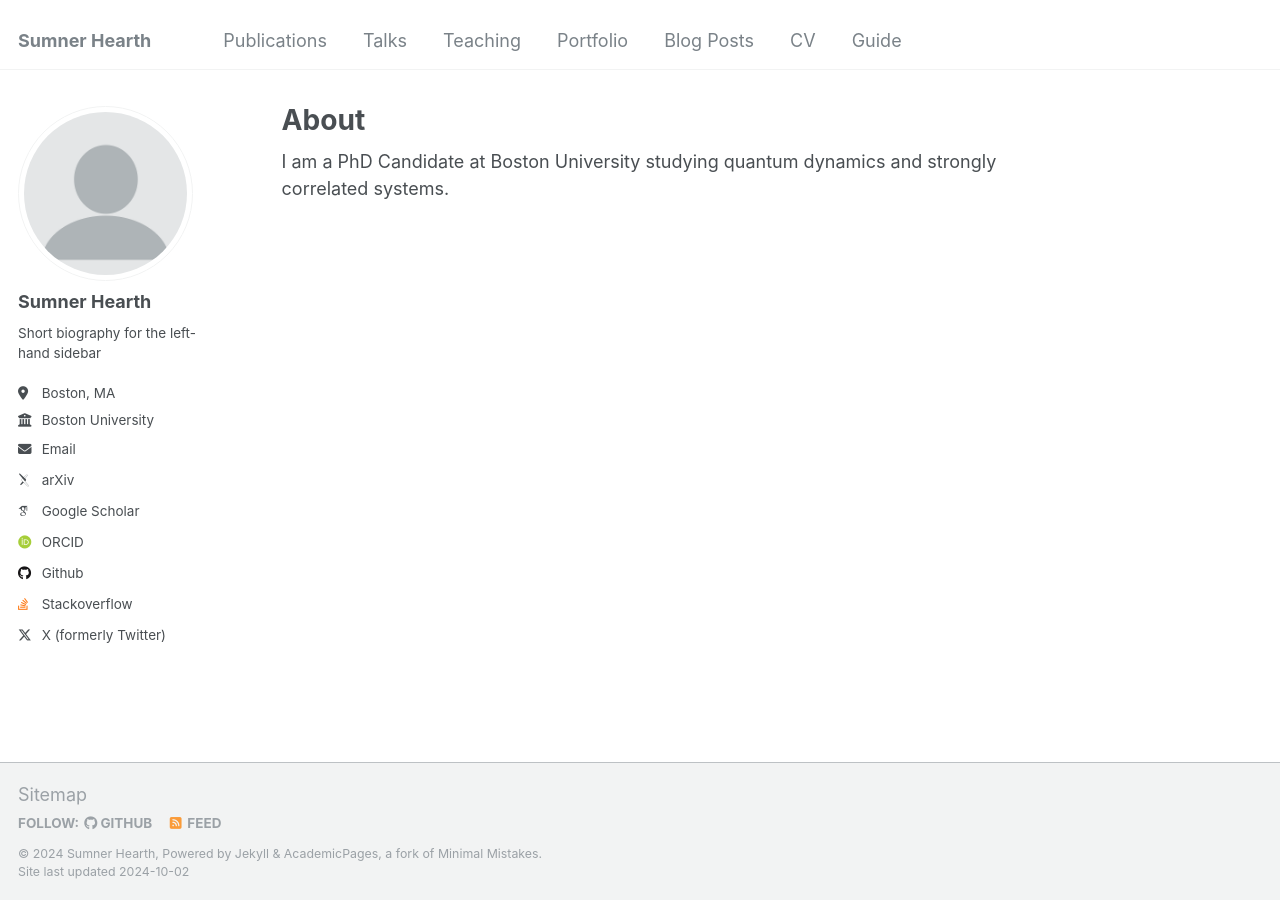
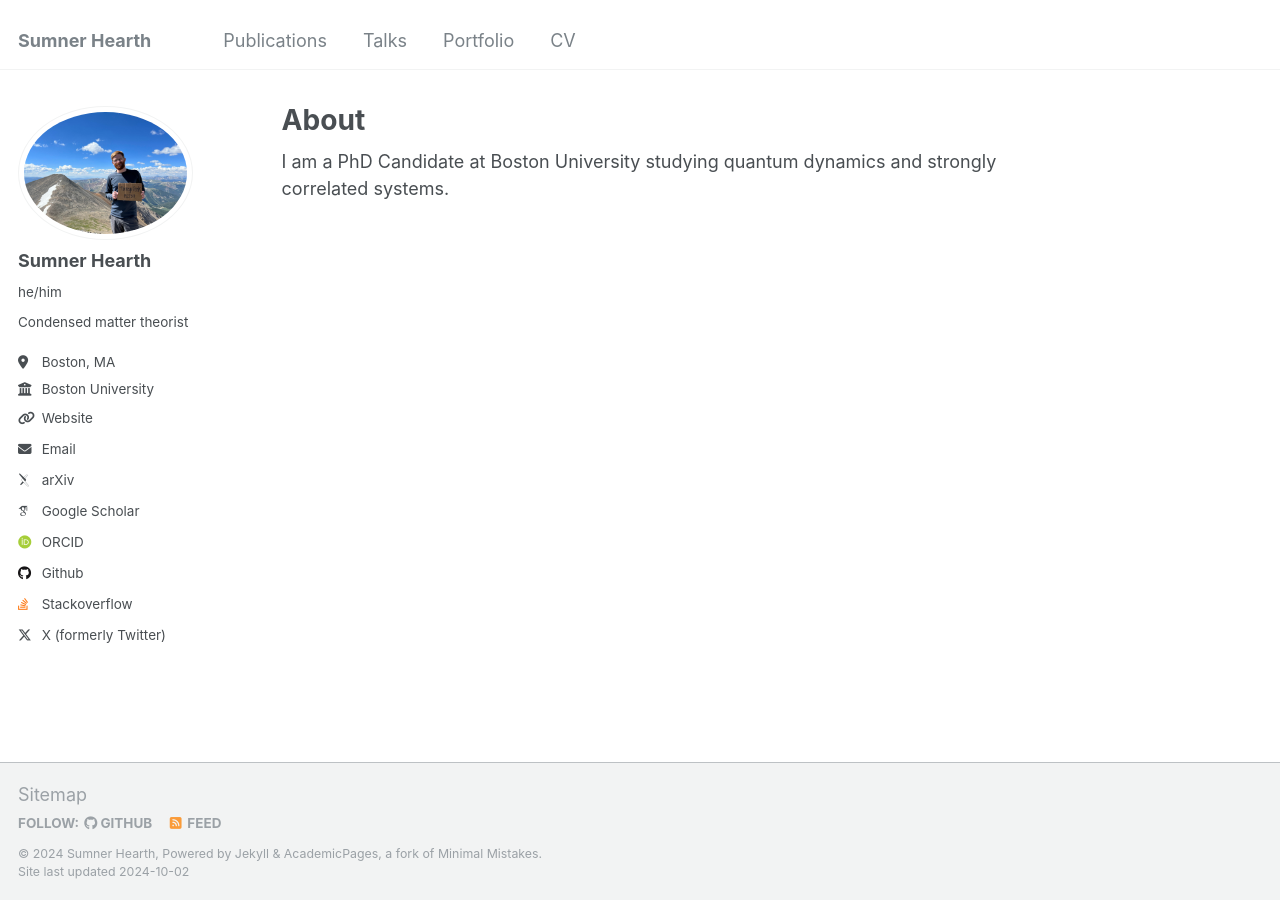
Before and after one commit to Renmusxd/personal-site, a Jekyll site: the page built from _pages/about.md, in a window 1280 px wide. Built offline with Jekyll 4.4.1, drawn with Linux system fonts in a browser that asks for light colours; some web fonts are replaced.

```diff
--- a/_config.yml
+++ b/_config.yml
@@ -21,13 +21,13 @@ repository               : "renmusxd/renmusxd.github.io"
 #               Additional customization can be done by editing /_includes/author-profile.html
 author:
   # Biographic information
-  avatar           : "profile.png"
+  avatar           : "sumner.jpg"
   name             : "Sumner Hearth"
-  pronouns         : # example: "she/her"
-  bio              : "Short biography for the left-hand sidebar"
+  pronouns         : "he/him"
+  bio              : "Condensed matter theorist"
   location         : "Boston, MA"
   employer         : "Boston University"
-  uri              : # URL
+  uri              : "wxplusb.com"
   email            : "sumnerh@bu.edu"
 
   # Academic websites
```
Also changed, not shown: _data/navigation.yml (+6 -6 lines), images/sumner.jpg (added).
